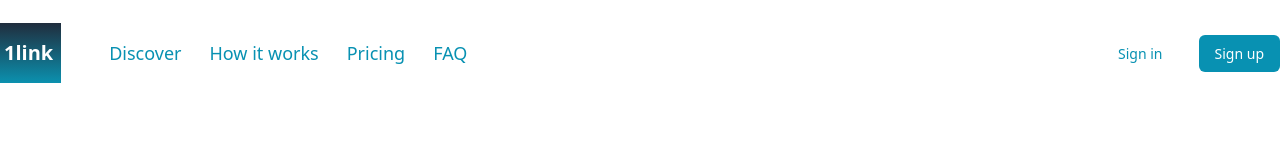
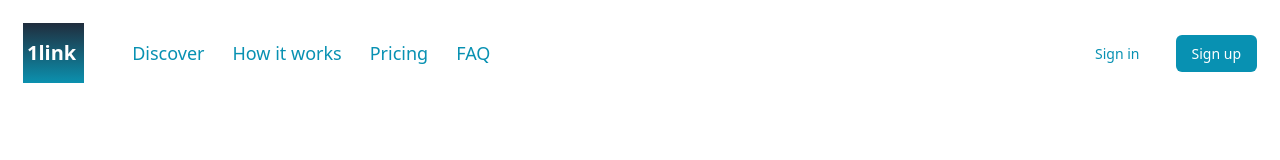
Before and after one commit to musiur/1linkf, a Next.js app: page / in a window 1280 px wide. Shown: the top 160 px of the page. Built offline with nearby package versions, Linux system fonts and the light colour scheme.

Commit message:
navbar padding modified

```diff
--- a/components/Navbar.js
+++ b/components/Navbar.js
@@ -6,7 +6,7 @@
   const Router = useRouter();
   return (
     <nav className="">
-      <div className="flex items-center justify-between gap-5 py-[23px]">
+      <div className="flex items-center justify-between gap-5 p-[23px]">
         <div className="flex items-center justify-start gap-[48px]">
           <button className="h-[60px] pl-1 pr-2 flex items-center justify-center bg-gradient-to-b from-[#202D3D] to-[#0B91AF] text-[20px] font-bold leading-[28px] text-white cursor-pointer" onClick={() => Router.push("/")}>
             1link
```
